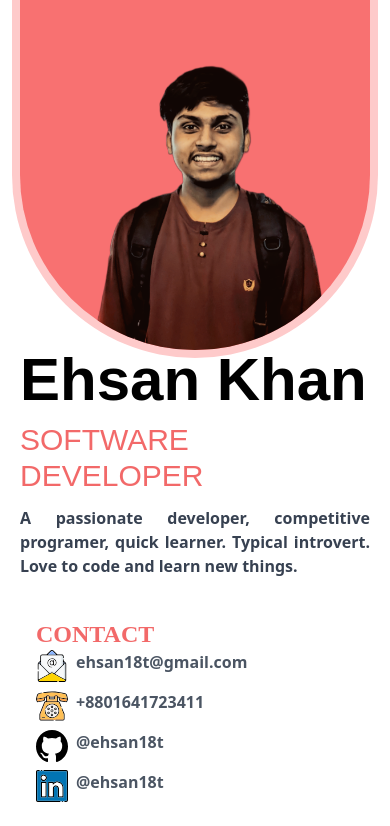
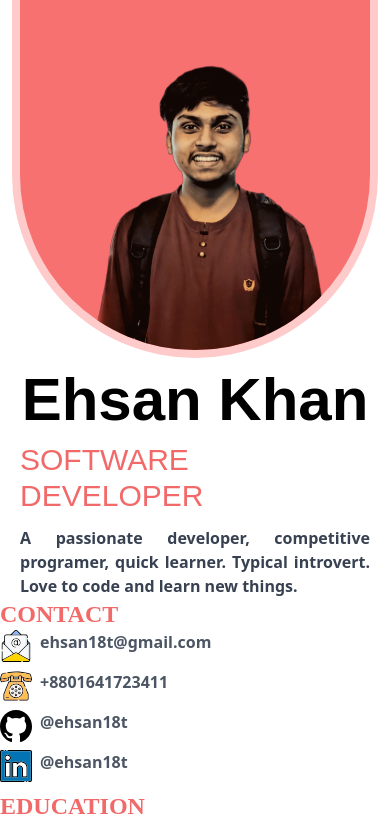
Before and after one commit to ehsan18t/ehsan-pages, a React (Vite) app: page / in a window 390 px wide. Shown: the top 826 px of the page. Built offline with nearby package versions, Linux system fonts and the light colour scheme; a web font is replaced by a local one.

Commit message:
proper responsive top-header

```diff
--- a/src/pages/Resume.jsx
+++ b/src/pages/Resume.jsx
@@ -8,14 +8,9 @@ import Telephone from '../components/icons/Telephone'
 const Resume = () => {
   return (
     <div className="container">
-      <div className="side">
       <div className="top-header">
-          <div className="side-top">
-            <img
-              className="profile-picture"
-              src="me.png"
-              alt="profile picture"
-            />
+        <div className="profile-picture-container">
+          <img className="profile-picture" src="me.png" alt="profile picture" />
         </div>
 
         <div className="profile">
@@ -27,7 +22,7 @@ const Resume = () => {
           </p>
         </div>
       </div>
-        <div className="side-bottom">
+      <div className="bottom">
         <div className="contact">
           <h2>Contact</h2>
           <a href="mailto:ehsan18t@gmail.com">
@@ -52,9 +47,6 @@ const Resume = () => {
             <p>2020-Present</p>
           </div>
         </div>
-        </div>
-      </div>
-      <div className="main">
         <div className="skills">
           <h2>Skills</h2>
           <ul>
--- a/src/pages/resume.css
+++ b/src/pages/resume.css
@@ -1,15 +1,17 @@
 @import url('https://fonts.googleapis.com/css2?family=DynaPuff&family=Signika+Negative:wght@300;400;500&display=swap');
 
 .container {
-  @apply flex flex-col md:flex-row lg:flex-row min-w-full;
+  @apply min-w-full;
 }
 
-.side {
-  @apply w-full lg:w-2/5 md:w-2/5 px-5 bg-white;
+.profile-picture-container {
+  @apply ring-8 ring-red-200 object-bottom object-cover flex flex-col items-center justify-end bg-red-400 rounded-b-full;
+  @apply md:w-2/5 lg:w-2/5;
 }
 
-.side-top {
-  @apply ring-8 ring-red-200 object-bottom object-cover flex flex-col items-center justify-end bg-red-400 rounded-b-full;
+.top-header {
+  @apply flex flex-col w-full bg-white px-5;
+  @apply md:flex-row lg:flex-row gap-5;
 }
 
 .side-bottom {
@@ -38,17 +40,17 @@
 }
 
 .profile {
-  @apply flex flex-col gap-3;
+  @apply flex flex-col gap-3 md:m-7 lg:m-9;
 }
 
 .profile h1 {
   font-family: 'Signika Negative', sans-serif;
-  @apply text-6xl font-bold;
+  @apply text-6xl font-bold flex justify-center md:justify-start lg:justify-start;
 }
 
 .profile h2 {
   font-family: 'Signika Negative', sans-serif;
-  @apply text-3xl font-medium;
+  @apply text-3xl font-medium flex justify-center md:justify-start lg:justify-start;
 }
 
 .profile p {
```
Lines whose indentation alone changed are shown as unchanged.
